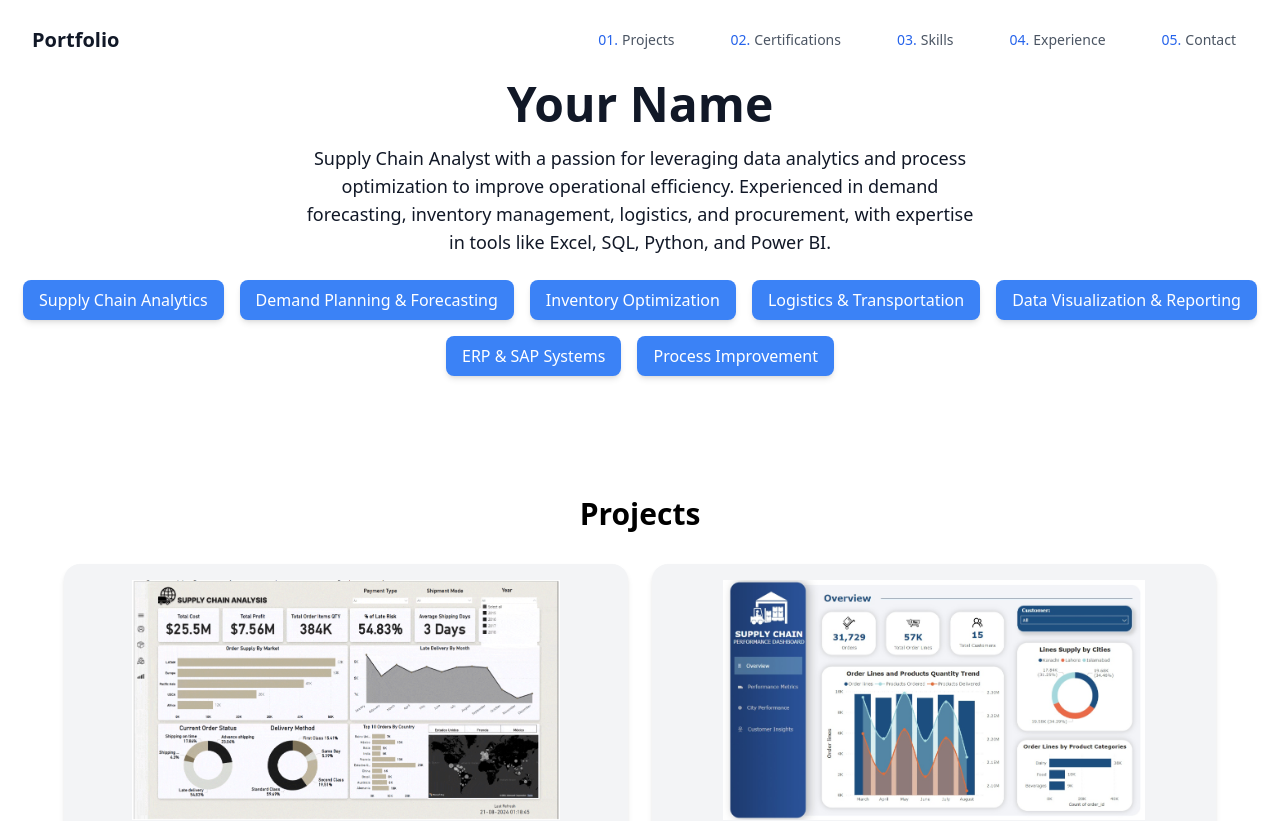
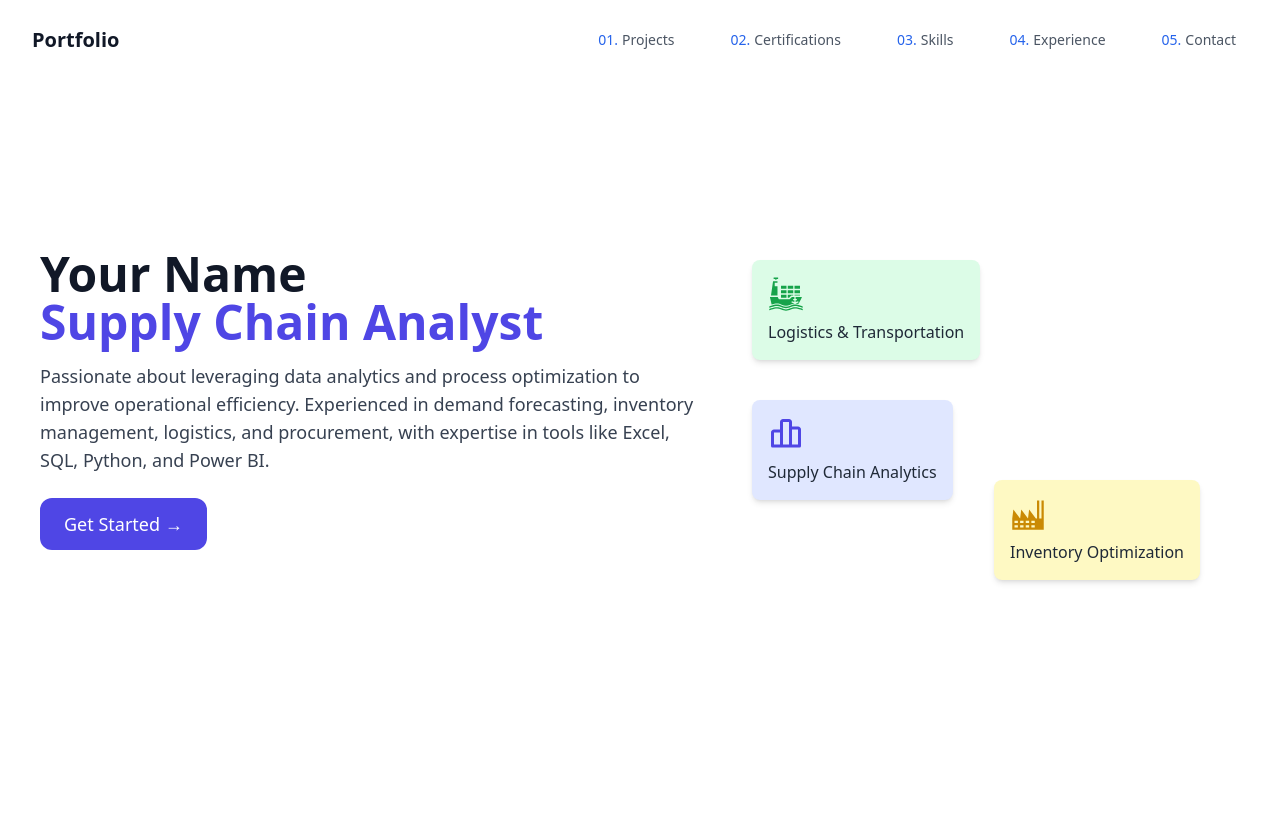
Before and after one commit to ajay-kumar2109/Myportfolio, a React (Vite) app: page / in a window 1280 px wide. Shown: the top 821 px of the page. Built offline with nearby package versions, Linux system fonts and the light colour scheme; the HTML template or start-up script is replaced by a standard one.

Commit message:
Update Hero.jsx

```diff
--- a/src/components/Hero.jsx
+++ b/src/components/Hero.jsx
@@ -1,46 +1,61 @@
 import { motion } from 'framer-motion';
-import { FaGithub, FaLinkedin, FaMedium, FaEnvelope } from 'react-icons/fa';
+import { FaGithub, FaLinkedin, FaEnvelope } from 'react-icons/fa';
 import { BiPackage, BiBarChartAlt2, BiTask } from 'react-icons/bi';
 import { GiFactory, GiCargoShip } from 'react-icons/gi';
 
 const Hero = () => {
   return (
-    <section className="bg-white text-gray-900 dark:bg-gray-900 dark:text-white py-20 flex flex-col items-center">
+    <section className="flex flex-col lg:flex-row items-center justify-between p-10 bg-white min-h-screen">
+      {/* Left Content */}
+      <div className="max-w-2xl text-left">
+        <motion.h1
+          className="text-5xl font-bold text-gray-900"
+          initial={{ opacity: 0, y: -20 }}
+          animate={{ opacity: 1, y: 0 }}
+          transition={{ duration: 1 }}
+        >
+          {"Your Name"} <br />
+          <span className="text-indigo-600">Supply Chain Analyst</span>
+        </motion.h1>
+        <motion.p
+          className="text-lg text-gray-700 mt-4"
+          initial={{ opacity: 0, y: 20 }}
+          animate={{ opacity: 1, y: 0 }}
+          transition={{ duration: 1, delay: 0.3 }}
+        >
+          Passionate about leveraging data analytics and process optimization to improve operational efficiency.
+          Experienced in demand forecasting, inventory management, logistics, and procurement, with expertise in tools
+          like Excel, SQL, Python, and Power BI.
+        </motion.p>
+        <motion.button
+          className="mt-6 px-6 py-3 bg-indigo-600 text-white rounded-xl text-lg font-medium hover:bg-indigo-700"
+          initial={{ scale: 0.9, opacity: 0 }}
+          animate={{ scale: 1, opacity: 1 }}
+          transition={{ duration: 0.5, delay: 0.6 }}
+        >
+          Get Started →
+        </motion.button>
+      </div>
+
+      {/* Right Content (Animated Cards) */}
       <motion.div
-        initial={{ opacity: 0, y: -20 }}
-        animate={{ opacity: 1, y: 0 }}
-        transition={{ duration: 0.8 }}
-        className="text-center"
+        className="relative w-full lg:w-1/2 flex justify-center mt-10 lg:mt-0"
+        initial={{ opacity: 0, x: 50 }}
+        animate={{ opacity: 1, x: 0 }}
+        transition={{ duration: 1, delay: 0.5 }}
       >
-        <h1 className="text-4xl md:text-5xl font-bold">Your Name</h1>
-        <p className="mt-4 text-lg max-w-2xl">
-          Supply Chain Analyst with a passion for leveraging data analytics and process optimization to improve operational efficiency. Experienced in demand forecasting, inventory management, logistics, and procurement, with expertise in tools like Excel, SQL, Python, and Power BI.
-        </p>
-      </motion.div>
-
-      <motion.div
-        className="flex flex-wrap justify-center gap-4 mt-6"
-        initial={{ opacity: 0 }}
-        animate={{ opacity: 1 }}
-        transition={{ delay: 0.5, duration: 0.8 }}
-      >
-        {[
-          'Supply Chain Analytics',
-          'Demand Planning & Forecasting',
-          'Inventory Optimization',
-          'Logistics & Transportation',
-          'Data Visualization & Reporting',
-          'ERP & SAP Systems',
-          'Process Improvement'
-        ].map((skill, index) => (
-          <motion.span
-            key={index}
-            className="px-4 py-2 bg-blue-500 text-white rounded-lg shadow-md"
-            whileHover={{ scale: 1.1 }}
-          >
-            {skill}
-          </motion.span>
-        ))}
+        <div className="absolute top-0 left-10 bg-indigo-100 p-4 rounded-lg shadow-md">
+          <BiBarChartAlt2 className="text-indigo-600 text-4xl" />
+          <p className="mt-2 text-gray-800 font-medium">Supply Chain Analytics</p>
+        </div>
+        <div className="absolute top-20 right-10 bg-yellow-100 p-4 rounded-lg shadow-md">
+          <GiFactory className="text-yellow-600 text-4xl" />
+          <p className="mt-2 text-gray-800 font-medium">Inventory Optimization</p>
+        </div>
+        <div className="absolute bottom-10 left-10 bg-green-100 p-4 rounded-lg shadow-md">
+          <GiCargoShip className="text-green-600 text-4xl" />
+          <p className="mt-2 text-gray-800 font-medium">Logistics & Transportation</p>
+        </div>
       </motion.div>
     </section>
   );
```
